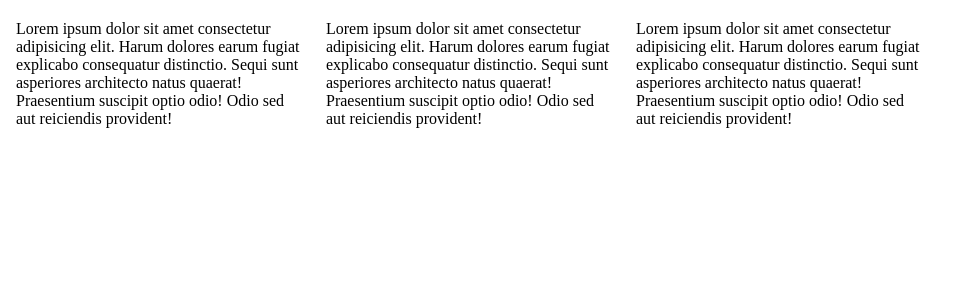
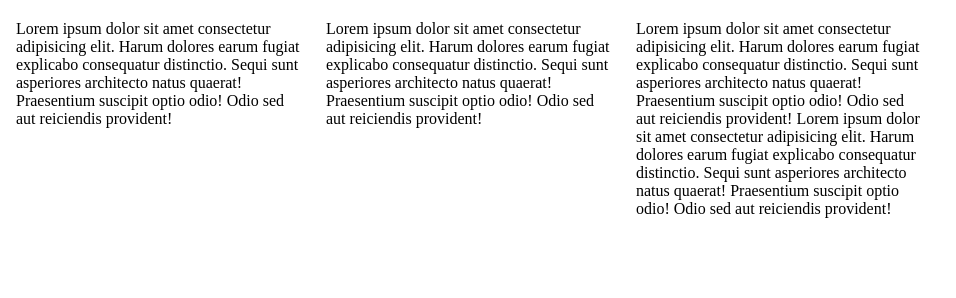
Before and after one commit to shahidRaju/git-work, a plain HTML site: page index.html in a window 1280 px wide. Shown: the full height of the page, 324-1280 px from the left. Drawn offline with Linux system fonts and the light colour scheme.

Commit message:
generate a text

```diff
--- a/index.html
+++ b/index.html
@@ -53,6 +53,9 @@
             Lorem ipsum dolor sit amet consectetur adipisicing elit. Harum dolores earum fugiat explicabo consequatur
             distinctio. Sequi sunt asperiores architecto natus quaerat! Praesentium suscipit optio odio! Odio sed aut
             reiciendis provident!
+            Lorem ipsum dolor sit amet consectetur adipisicing elit. Harum dolores earum fugiat explicabo consequatur
+            distinctio. Sequi sunt asperiores architecto natus quaerat! Praesentium suscipit optio odio! Odio sed aut
+            reiciendis provident!
         </div>
     </div>
     </div>
```
